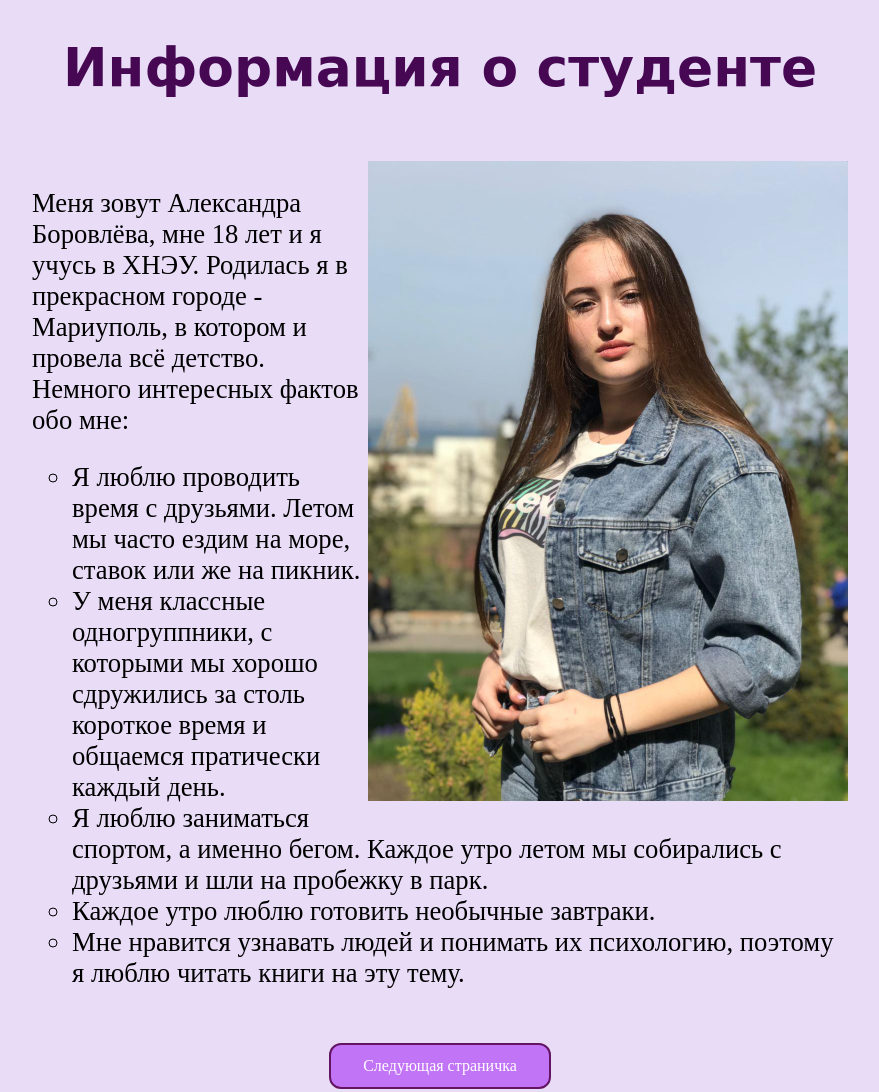
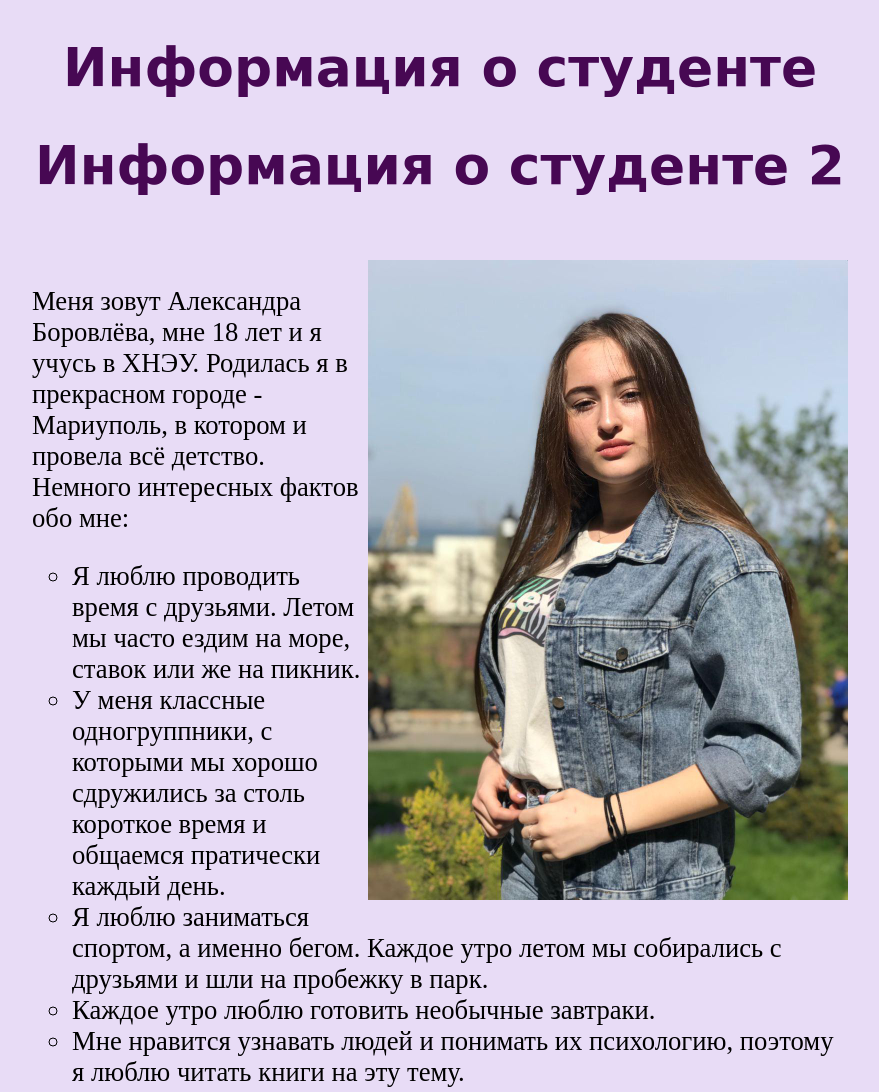
Before and after one commit to AlexandraBorovlova/me, a plain HTML site: page index.html in a window 1280 px wide. Shown: the top 1092 px of the page, without its empty margins (200-1079 px from the left). Drawn offline with Linux system fonts and the light colour scheme.

Commit message:
Change h1

```diff
--- a/index.html
+++ b/index.html
@@ -8,6 +8,7 @@
  </head>
  <body>
   <h1 align="center"  id="id1">Информация о студенте</h1>
+  <h1 align="center"  id="id1">Информация о студенте 2</h1>
  <figure>
  <img src="photo_1.jpg" id="rightpic1" width="480" height="640">
  <p>Меня зовут Александра Боровлёва, мне 18 лет и я учусь в ХНЭУ. Родилась я в прекрасном городе - Мариуполь, в котором и провела всё детство. <br>
```
